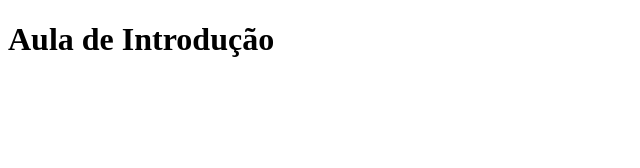
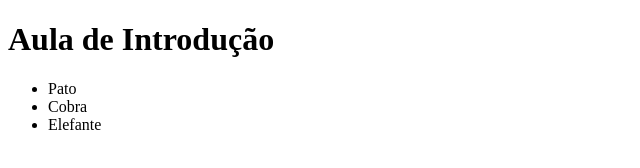
Before and after one commit to expalmer/projeto-de-introducao, a plain HTML site: page index.html in a window 1280 px wide. Shown: the whole page, without its empty margins (0-640 px from the left). Drawn offline with Linux system fonts and the light colour scheme.

Commit message:
adicionei mais bichos

```diff
--- a/index.html
+++ b/index.html
@@ -7,5 +7,10 @@
   </head>
   <body>
     <h1>Aula de Introdução</h1>
+    <ul>
+      <li>Pato</li>
+      <li>Cobra</li>
+      <li>Elefante</li>
+    </ul>
   </body>
 </html>
```
